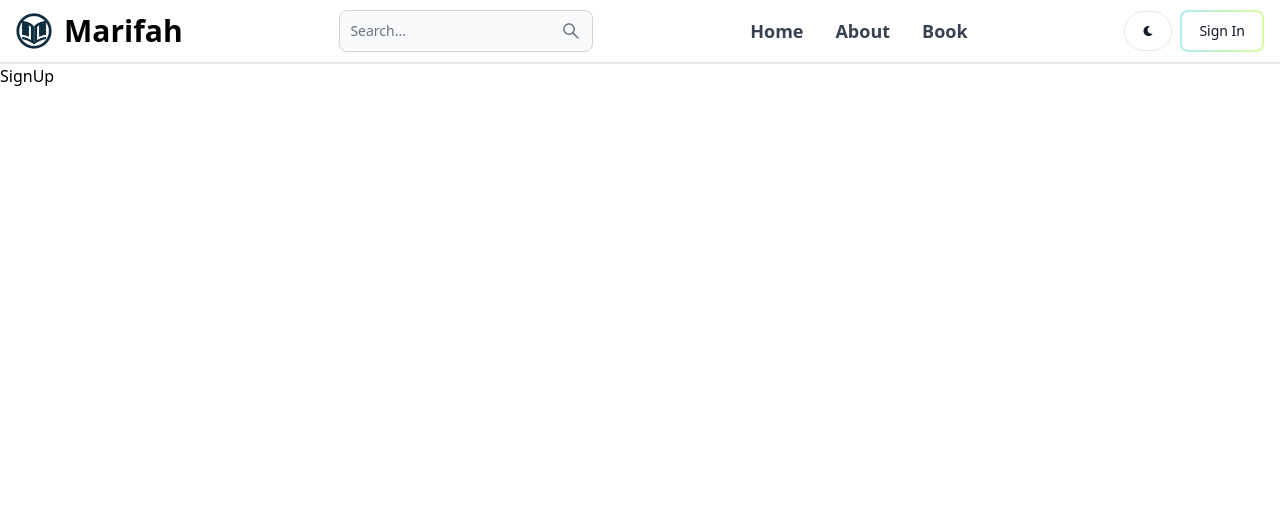
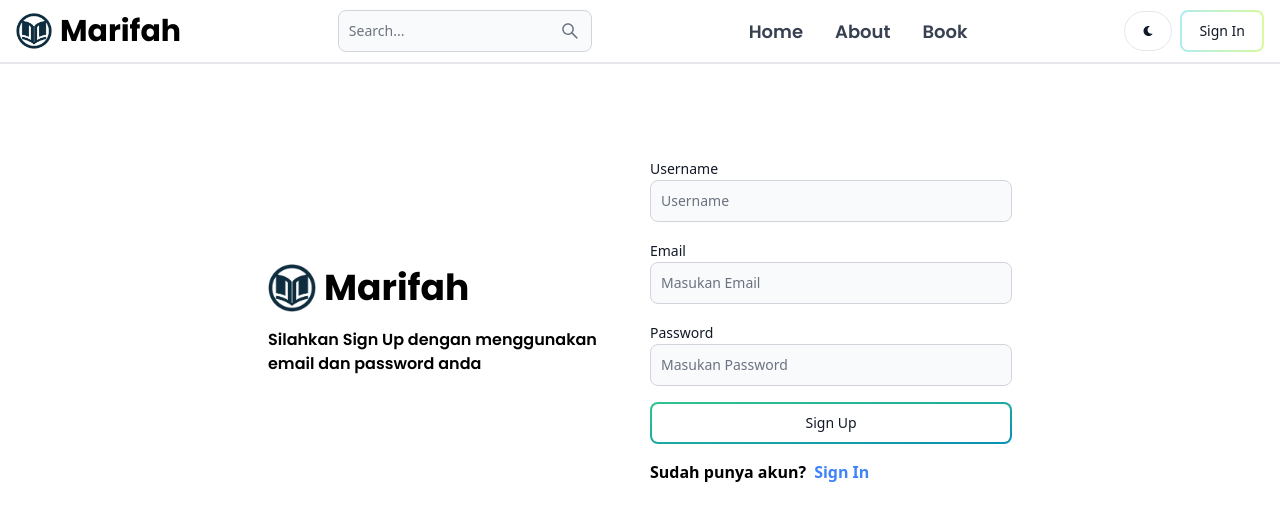
Before and after one commit to faqihfnf/mern-blog, a React (Vite) app in the folder client/: page /sign-up in a window 1280 px wide. Shown: the top 520 px of the page. Built offline with nearby package versions, Linux system fonts and the light colour scheme.

Commit message:
create IU Sign Up page

```diff
--- a/client/index.html
+++ b/client/index.html
@@ -4,6 +4,9 @@
 <head>
   <meta charset="UTF-8" />
   <link rel="icon" type="image/svg+xml" href="/logo.png" class="logo" />
+  <link
+    href="https://fonts.googleapis.com/css2?family=Poppins:ital,wght@0,100;0,200;0,300;0,400;0,500;0,600;0,700;0,800;0,900;1,100;1,200;1,300;1,400;1,500;1,600;1,700;1,800;1,900&display=swap"
+    rel="stylesheet">
   <meta name="viewport" content="width=device-width, initial-scale=1.0" />
   <title>Marifah</title>
 </head>
--- a/client/src/components/Header.jsx
+++ b/client/src/components/Header.jsx
@@ -9,23 +9,14 @@
   const path = useLocation().pathname;
   return (
     <Navbar className="border-b-2">
-      <Link to="/">
+      <Link to="/" className="dark:text-white">
         <div className="flex items-center">
-          <img
-            src="/logo.png"
-            className="mr-3 h-6 sm:h-9"
-            alt="Flowbite Logo"
-          />
-          <span className="font-bold text-3xl">Marifah</span>
+          <img src="/logo.png" className="mr-2 h-9" alt="Flowbite Logo" />
+          <span className="font-bold text-3xl font-poppins">Marifah</span>
         </div>
       </Link>
       <form>
-        <TextInput
-          className="w-72 hidden lg:inline"
-          type="text"
-          placeholder="Search..."
-          rightIcon={AiOutlineSearch}
-        />
+        <TextInput className="w-72 hidden lg:inline" type="text" placeholder="Search..." rightIcon={AiOutlineSearch} />
       </form>
       <Button className="w-12 h-10 lg:hidden" color="gray" pill>
         <AiOutlineSearch />
@@ -42,23 +33,20 @@
         <Navbar.Toggle />
       </div>
       <Navbar.Collapse>
-        <Navbar.Link
-          active={path === "/"}
-          as={"div"}
-          className="text-lg font-bold">
-          <Link to="/">Home</Link>
+        <Navbar.Link active={path === "/"} as={"div"} className="text-lg font-semibold">
+          <Link to="/" className="font-poppins">
+            Home
+          </Link>
         </Navbar.Link>
-        <Navbar.Link
-          active={path === "/about"}
-          as={"div"}
-          className="text-lg font-bold">
-          <Link to="/about">About</Link>
+        <Navbar.Link active={path === "/about"} as={"div"} className="text-lg font-semibold">
+          <Link to="/about" className="font-poppins">
+            About
+          </Link>
         </Navbar.Link>
-        <Navbar.Link
-          active={path === "/book"}
-          as={"div"}
-          className="text-lg font-bold">
-          <Link to="/book">Book</Link>
+        <Navbar.Link active={path === "/book"} as={"div"} className="text-lg font-semibold">
+          <Link to="/book" className="font-poppins">
+            Book
+          </Link>
         </Navbar.Link>
       </Navbar.Collapse>
     </Navbar>
--- a/client/src/pages/SignUp.jsx
+++ b/client/src/pages/SignUp.jsx
@@ -1,5 +1,49 @@
+import { Button, Label, TextInput } from "flowbite-react";
 import React from "react";
+import { Link } from "react-router-dom";
 
 export default function SignUp() {
-  return <div>SignUp</div>;
+  return (
+    <div className="min-h-screen mt-20">
+      {/*left side */}
+      <div className="flex flex-col md:flex-row md:items-center gap-5 p-3 max-w-3xl mx-auto">
+        <div className="flex-1">
+          <Link to="/" className="dark:text-white">
+            <div className="flex items-center">
+              <img src="/logo.png" className="mr-2 h-12" alt="Flowbite Logo" />
+              <span className="font-bold text-4xl font-poppins">Marifah</span>
+            </div>
+          </Link>
+          <p className="font-poppins font-semibold text-md mt-4">Silahkan Sign Up dengan menggunakan email dan password anda</p>
+        </div>
+
+        {/*right side */}
+        <div className="flex-1">
+          <form className="flex flex-col gap-4">
+            <div>
+              <Label value="Username" />
+              <TextInput type="text" placeholder="Username" id="username" />
+            </div>
+            <div>
+              <Label value="Email" />
+              <TextInput type="email" placeholder="Masukan Email" id="username" />
+            </div>
+            <div>
+              <Label value="Password" />
+              <TextInput type="text" placeholder="Masukan Password" id="username" />
+            </div>
+            <Button outline gradientDuoTone="greenToBlue" type="submit">
+              Sign Up
+            </Button>
+          </form>
+          <div className="flex gap-2 text-md mt-4">
+            <span className="font-semibold">Sudah punya akun?</span>
+            <Link to={"/sign-in"} className="text-blue-500 hover:text-blue-700 font-semibold">
+              Sign In
+            </Link>
+          </div>
+        </div>
+      </div>
+    </div>
+  );
 }
--- a/client/tailwind.config.js
+++ b/client/tailwind.config.js
@@ -4,7 +4,11 @@
 export default {
   content: ["./index.html", "./src/**/*.{js,ts,jsx,tsx}", flowbite.content()],
   theme: {
-    extend: {},
+    extend: {
+      fontFamily: {
+        poppins: ["Poppins", "sans-serif"],
+      },
+    },
   },
   plugins: [flowbite.plugin()],
 };
```
